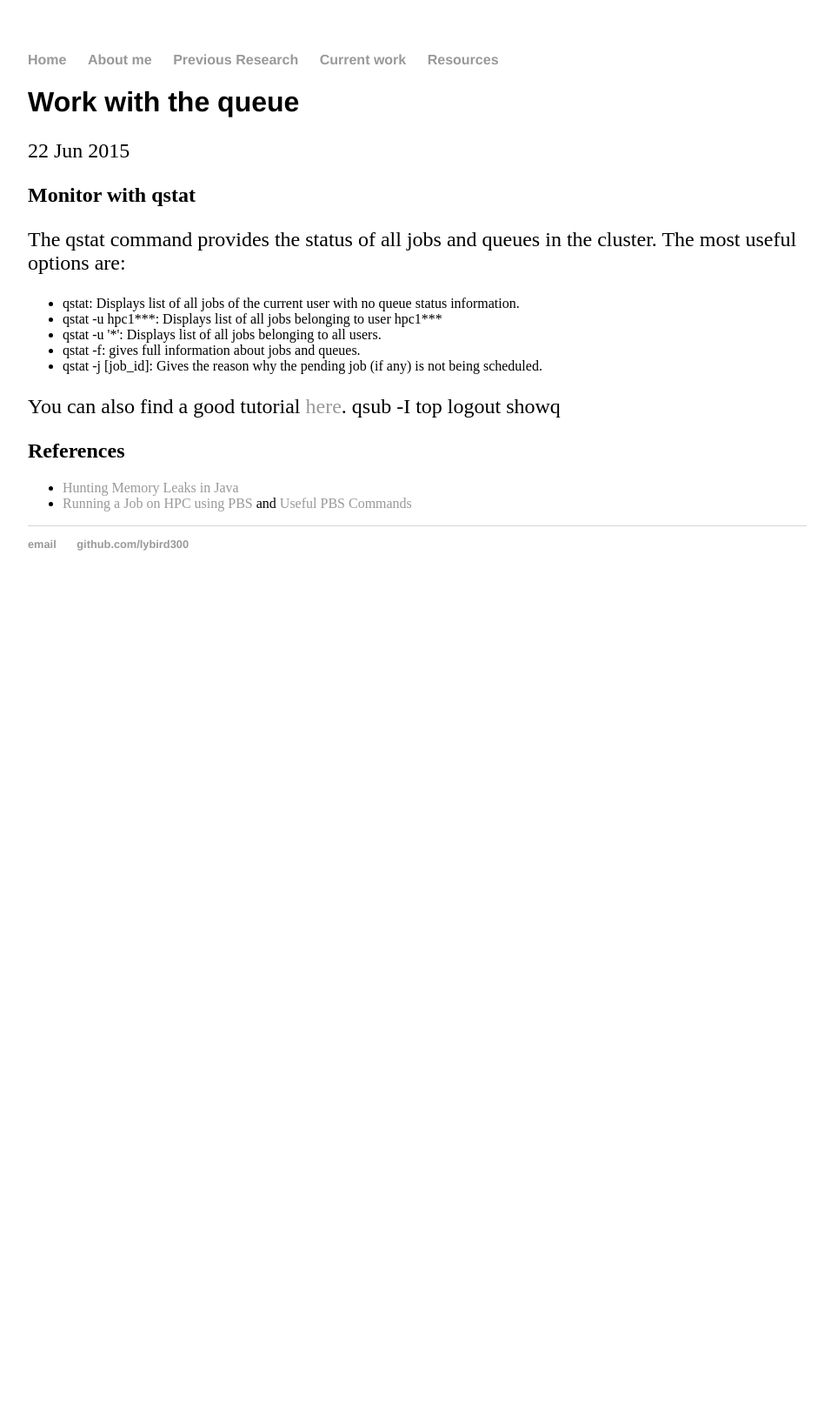
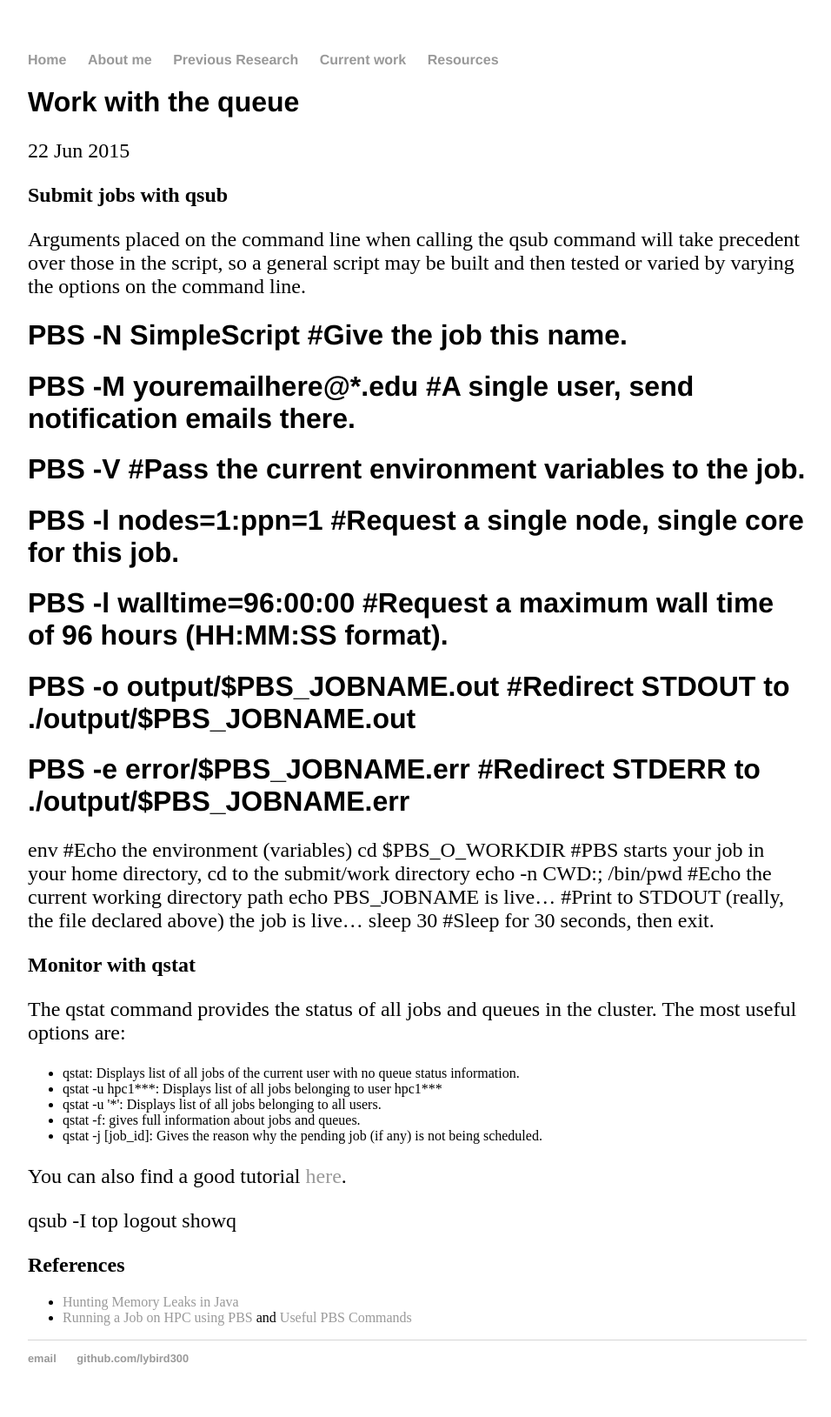
Before and after one commit to lybird300/lybird300.github.io, a Jekyll site: the page built from _posts/2015-6-26-work-with-cluster.md, in a window 1280 px wide. Shown: the whole page at 87% size, without its empty margins (160-1116 px from the left). Built offline with Jekyll 4.4.1, drawn with Linux system fonts in a browser that asks for light colours; before the commit the page ends 900 px from its top, so only the background shows below that.

Commit message:
Update 2015-6-26-work-with-cluster.md

```diff
--- a/_posts/2015-6-26-work-with-cluster.md
+++ b/_posts/2015-6-26-work-with-cluster.md
@@ -3,6 +3,20 @@ layout: post
 title: "Work with the queue"
 date: 2015-06-22
 ---
+<h2>Submit jobs with qsub</h2>
+Arguments placed on the command line when calling the qsub command will take precedent over those in the script, so a general script may be built and then tested or varied by varying the options on the command line.
+#PBS -N SimpleScript                    #Give the job this name.
+#PBS -M youremailhere@*.edu             #A single user, send notification emails there.
+#PBS -V                                 #Pass the current environment variables to the job.
+#PBS -l nodes=1:ppn=1                   #Request a single node, single core for this job.
+#PBS -l walltime=96:00:00               #Request a maximum wall time of 96 hours (HH:MM:SS format).
+#PBS -o output/$PBS_JOBNAME.out         #Redirect STDOUT to ./output/$PBS_JOBNAME.out
+#PBS -e error/$PBS_JOBNAME.err          #Redirect STDERR to ./output/$PBS_JOBNAME.err
+env                                     #Echo the environment (variables)
+cd $PBS_O_WORKDIR                       #PBS starts your job in your home directory, cd to the submit/work directory
+echo -n CWD:; /bin/pwd                  #Echo the current working directory path
+echo PBS_JOBNAME is live…               #Print to STDOUT (really, the file declared above) the job is live…
+sleep 30                                #Sleep for 30 seconds, then exit.
 
 <h2>Monitor with qstat</h2>
 The qstat command provides the status of all jobs and queues in the cluster. The most useful options are:
@@ -14,6 +28,8 @@ The qstat command provides the status of all jobs and queues in the cluster. The
 <li>qstat -j [job_id]: Gives the reason why the pending job (if any) is not being scheduled.</li>
 </ul>
 You can also find a good tutorial <a href="http://web.mit.edu/longjobs/www/status.html">here</a>.
+
+
 qsub -I
 top
 logout
```
